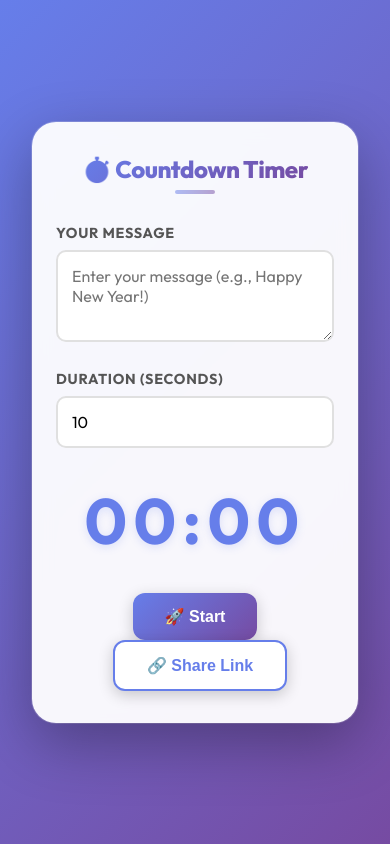
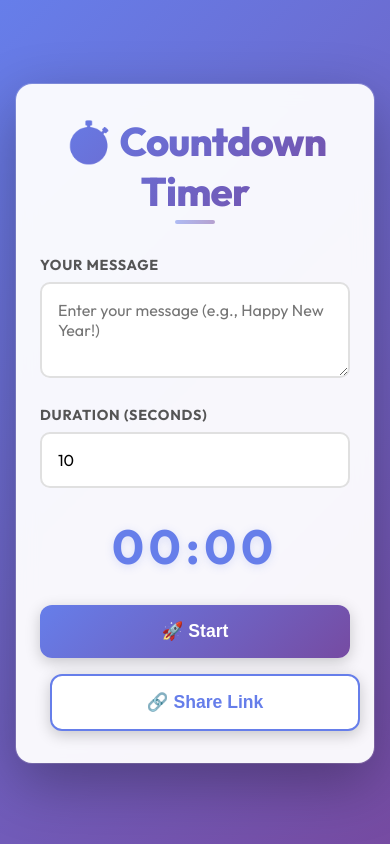
Before and after one commit to kyaw-min-htet/countdown-timer, a React (Vite) app: page / in a window 390 px wide. Built offline with nearby package versions, Linux system fonts and the light colour scheme.

Commit message:
fullyresposive

```diff
--- a/src/App.tsx
+++ b/src/App.tsx
@@ -159,7 +159,7 @@
                 </>
             )}
 
-            <div className="timer-display" style={{ fontSize: isViewerMode ? '6rem' : '4rem' }}>
+            <div className={`timer-display ${isViewerMode ? 'viewer-mode' : ''}`}>
               {timeLeft > 0 ? formatTime(timeLeft) : isViewerMode ? formatTime(duration) : '00:00'}
             </div>
 
--- a/src/index.css
+++ b/src/index.css
@@ -103,17 +103,28 @@
   cursor: not-allowed;
 }
 
+/* Timer Display */
 .timer-display {
-  font-size: 4rem;
+  font-size: clamp(3rem, 10vw, 4rem);
   font-weight: 700;
   color: #667eea;
   margin: 2rem 0;
   letter-spacing: 0.1em;
   text-shadow: 0 2px 10px rgba(102, 126, 234, 0.2);
+  transition: font-size 0.3s ease;
+  line-height: 1.1;
+}
+
+.timer-display.viewer-mode {
+  font-size: clamp(4rem, 15vw, 8rem);
 }
 
 .button-group {
   margin-top: 2rem;
+  display: flex;
+  flex-wrap: wrap;
+  justify-content: center;
+  gap: 1rem;
 }
 
 .btn {
@@ -125,6 +136,7 @@
   cursor: pointer;
   transition: all 0.3s ease;
   box-shadow: 0 4px 15px rgba(0, 0, 0, 0.2);
+  white-space: nowrap;
 }
 
 .btn-start {
@@ -176,16 +188,18 @@
 /* Success State */
 .success-state {
   animation: fadeInScale 0.6s ease;
+  width: 100%;
 }
 
 .success-message {
-  font-size: 2.5rem;
+  font-size: clamp(1.8rem, 5vw, 3rem);
   font-weight: 700;
   color: #667eea;
   margin: 3rem 0;
   line-height: 1.4;
   animation: bounce 1s ease;
   text-shadow: 0 2px 20px rgba(102, 126, 234, 0.3);
+  word-break: break-word;
 }
 
 @keyframes fadeInScale {
@@ -208,26 +222,46 @@
   }
 }
 
-/* Responsive */
-@media (max-width: 600px) {
+/* === Responsive Design === */
+
+/* Tablet (Portrait) */
+@media (max-width: 768px) {
+  .countdown-card {
+    padding: 2.5rem;
+  }
+
+  .title::after {
+    bottom: -8px;
+  }
+}
+
+/* Mobile (Landscape & Portrait) */
+@media (max-width: 480px) {
+  .container {
+    padding: 1rem;
+    align-items: flex-start; /* Move up slightly on mobile keybaord open */
+    padding-top: 10vh;
+  }
+
   .countdown-card {
     padding: 2rem 1.5rem;
+    border-radius: 16px;
   }
 
-  .title {
-    font-size: 1.5rem;
+  /* Make inputs easier to tap */
+  .message-input,
+  .duration-input {
+    padding: 1rem;
+    font-size: 16px; /* Prevents iOS zoom */
   }
 
-  .timer-display {
-    font-size: 3rem;
-  }
-
-  .success-message {
-    font-size: 1.8rem;
+  .button-group {
+    flex-direction: column;
+    width: 100%;
   }
 
   .btn {
-    padding: 0.875rem 2rem;
-    font-size: 1rem;
+    width: 100%;
+    padding: 1rem;
   }
 }
```
